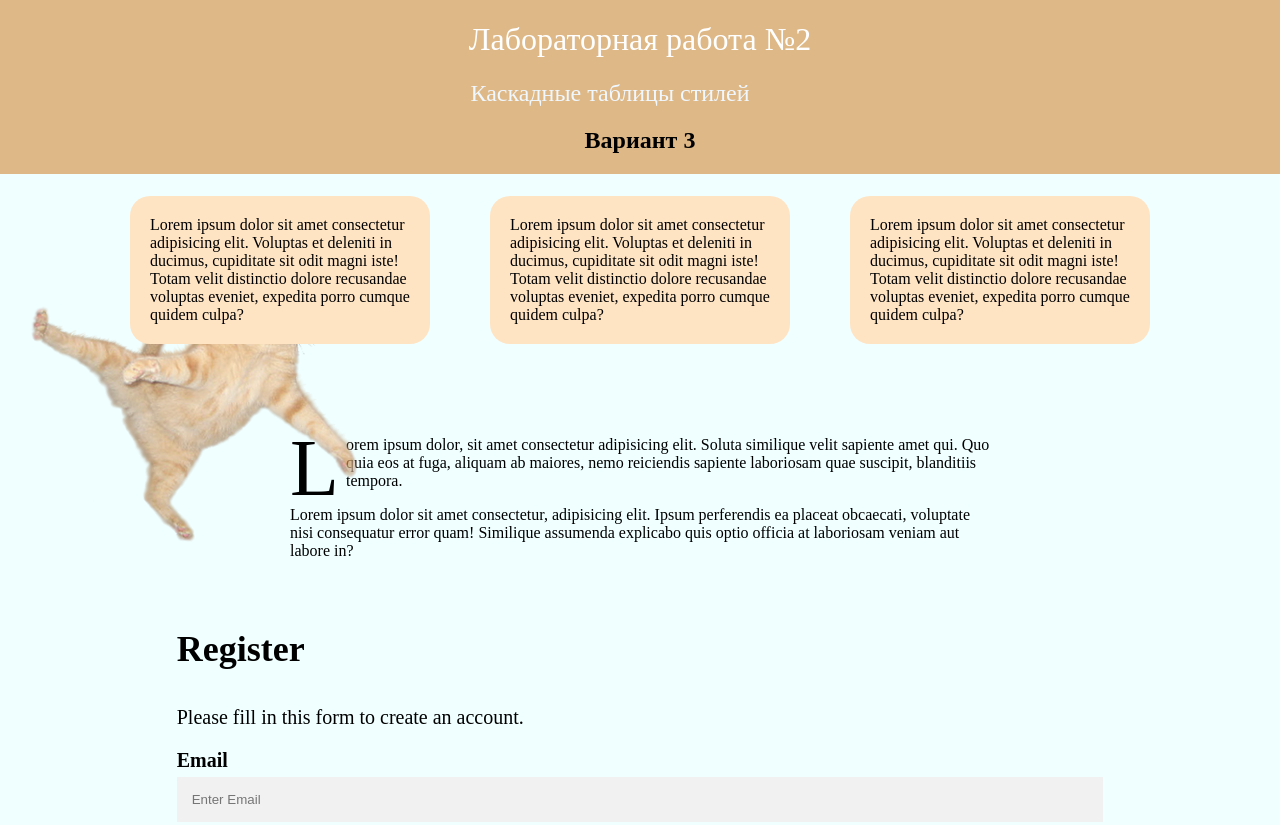
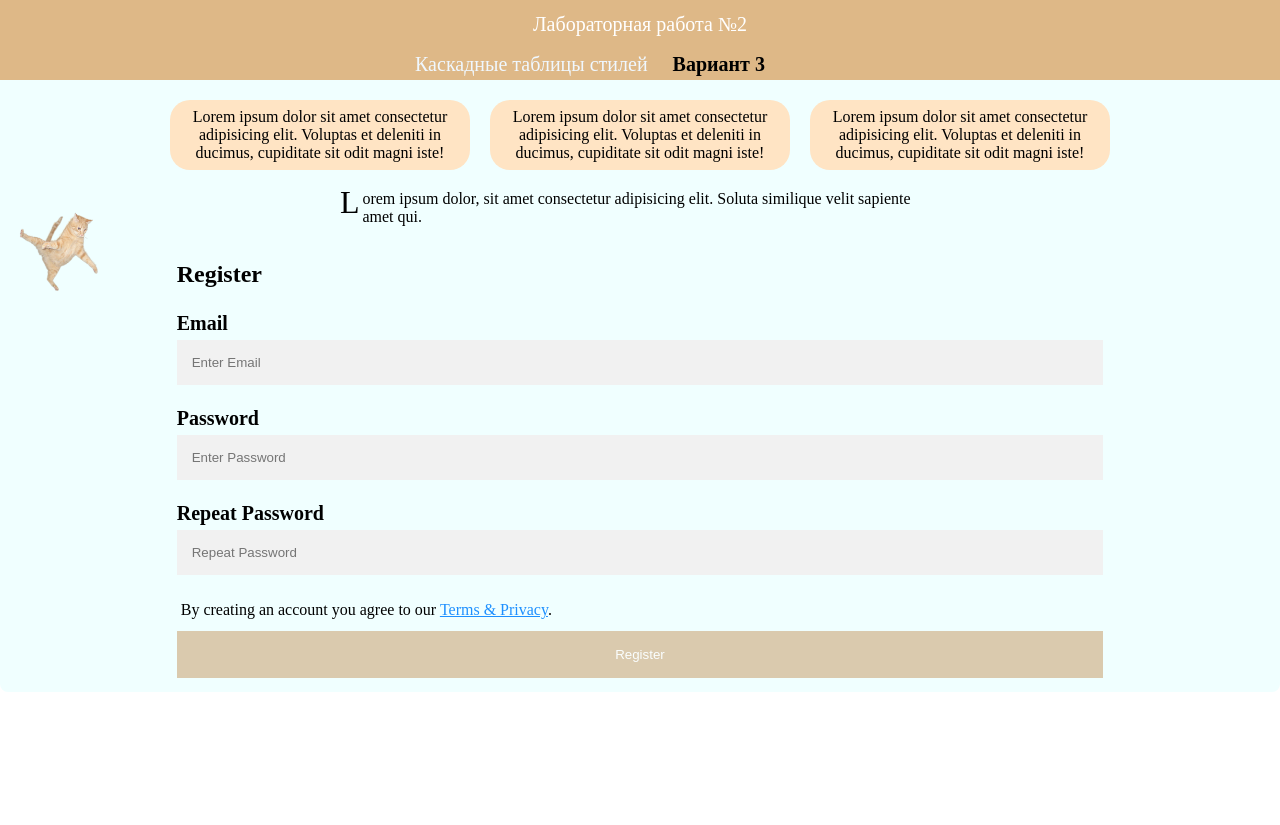
Before and after one commit to zazazaza4/Nure_CSS_2, a plain HTML site: page index.html in a window 1280 px wide. Shown: the top 825 px of the page. After the commit the page ends 800 px from the top, so only its background shows below. Drawn offline with Linux system fonts and the light colour scheme.

Commit message:
fixed the problem of scrolling page

```diff
--- a/css/style.css
+++ b/css/style.css
@@ -15,28 +15,31 @@ body {
   background-color: burlywood;
   position: fixed;
   width: 100%;
+  height: 80px;
   z-index: 3;
 }
 
 .header h1,
 h2 {
   text-align: center;
+  font-size: 20px;
 }
 
 .wrapper {
   display: flex;
   align-items: center;
   justify-content: center;
-  min-height: 300px;
+  margin: 20px;
   flex-wrap: wrap;
-  gap: 60px;
+  gap: 20px;
 }
 
 .wrapper .block {
   border-radius: 20px;
-  padding: 20px;
+  padding: 8px;
   background-color: bisque;
   flex: 0 1 300px;
+  text-align: center;
   z-index: 2;
   transition: all 0.4s ease-in;
 }
@@ -49,7 +52,7 @@ h2 {
 .absolute {
   position: absolute;
   top: 25%;
-  left: -4%;
+  left: 0%;
   opacity: 0.7;
   z-index: 0;
 
@@ -63,14 +66,14 @@ h2 {
 }
 
 .body {
-  max-width: 700px;
+  max-width: 600px;
   margin: 0 auto;
 }
 
 .body span {
   float: left;
   width: 0.7em;
-  font-size: 500%;
+  font-size: 200%;
   line-height: 80%;
 }
 
@@ -82,11 +85,17 @@ h2 {
 }
 
 .container {
-  padding: 16px;
+  padding: 14px;
+}
+
+.container p {
+  font-size: 16px;
+  margin: 4px;
 }
 
 .register h3 {
-  font-size: 36px;
+  font-size: 24px;
+  margin-top: 5px;
 }
 
 .register input,
@@ -114,7 +123,7 @@ input[type='password']:focus {
   background-color: tan;
   color: white;
   padding: 16px 20px;
-  margin: 8px 0;
+  margin-top: 8px;
   border: none;
   cursor: pointer;
   width: 100%;
--- a/index.html
+++ b/index.html
@@ -9,9 +9,9 @@
       #main {
         padding: 20px 10px;
         background-color: azure;
-        min-height: 120vh;
-        padding-top: 120px;
+        padding-top: 80px;
         border-radius: 8px;
+        padding-bottom: 0;
       }
     </style>
     <title>Лабораторная работа №2</title>
@@ -19,40 +19,30 @@
   <body>
     <header class="header">
       <h1 style="color: white; font-weight: 400">Лабораторная работа №2</h1>
-      <h2 style="color: aliceblue; font-weight: 100; position: relative; left: -30px">
+      <h2 style="color: aliceblue; font-weight: 100; position: relative; left: -50px">
         Каскадные таблицы стилей
+        <span style="color: black; font-weight: 600; display: inline-block; margin-left: 20px;">Вариант 3</span>
       </h2>
-      <h2>Вариант 3</h2>
     </header>
     <main id="main">
       <div class="wrapper">
         <div class="block">
           Lorem ipsum dolor sit amet consectetur adipisicing elit. Voluptas et deleniti in ducimus,
-          cupiditate sit odit magni iste! Totam velit distinctio dolore recusandae voluptas eveniet,
-          expedita porro cumque quidem culpa?
+          cupiditate sit odit magni iste!
         </div>
         <div class="block">
           Lorem ipsum dolor sit amet consectetur adipisicing elit. Voluptas et deleniti in ducimus,
-          cupiditate sit odit magni iste! Totam velit distinctio dolore recusandae voluptas eveniet,
-          expedita porro cumque quidem culpa?
+          cupiditate sit odit magni iste!
         </div>
         <div class="block">
           Lorem ipsum dolor sit amet consectetur adipisicing elit. Voluptas et deleniti in ducimus,
-          cupiditate sit odit magni iste! Totam velit distinctio dolore recusandae voluptas eveniet,
-          expedita porro cumque quidem culpa?
+          cupiditate sit odit magni iste!
         </div>
       </div>
       <div class="body">
         <p>
           <span>L</span>orem ipsum dolor, sit amet consectetur adipisicing elit. Soluta similique
-          velit sapiente amet qui. Quo quia eos at fuga, aliquam ab maiores, nemo reiciendis
-          sapiente laboriosam quae suscipit, blanditiis tempora.
-        </p>
-
-        <p>
-          Lorem ipsum dolor sit amet consectetur, adipisicing elit. Ipsum perferendis ea placeat
-          obcaecati, voluptate nisi consequatur error quam! Similique assumenda explicabo quis optio
-          officia at laboriosam veniam aut labore in?
+          velit sapiente amet qui.
         </p>
       </div>
 
@@ -60,7 +50,6 @@
         <form>
           <div class="container">
             <h3>Register</h3>
-            <p>Please fill in this form to create an account.</p>
 
             <label for="email"><b>Email</b></label>
             <input id="email" type="text" placeholder="Enter Email" name="email" required >
@@ -70,19 +59,14 @@
 
             <label for="psw-repeat"><b>Repeat Password</b></label>
             <input id="psw-repeat" type="password" placeholder="Repeat Password" name="psw-repeat" required >
-
             <p>By creating an account you agree to our <a href="#">Terms & Privacy</a>.</p>
             <button type="submit" class="register_btn">Register</button>
-          </div>
-
-          <div class="container signin">
-            <p>Already have an account? <a href="#">Sign in</a>.</p>
           </div>
         </form>
       </section>
     </main>
     <div class="absolute">
-      <img src="./images/cat.png" alt="cat" >
+      <img src="./images/cat.png" width="120px" height="100px" alt="cat" >
     </div>
   </body>
 </html>
```
Also changed, not shown: images/screenshots/1.PNG (added), images/screenshots/2.PNG (added), images/screenshots/3.PNG (added), images/screenshots/4.PNG (added), images/screenshots/5.PNG (added), 1 other file.
